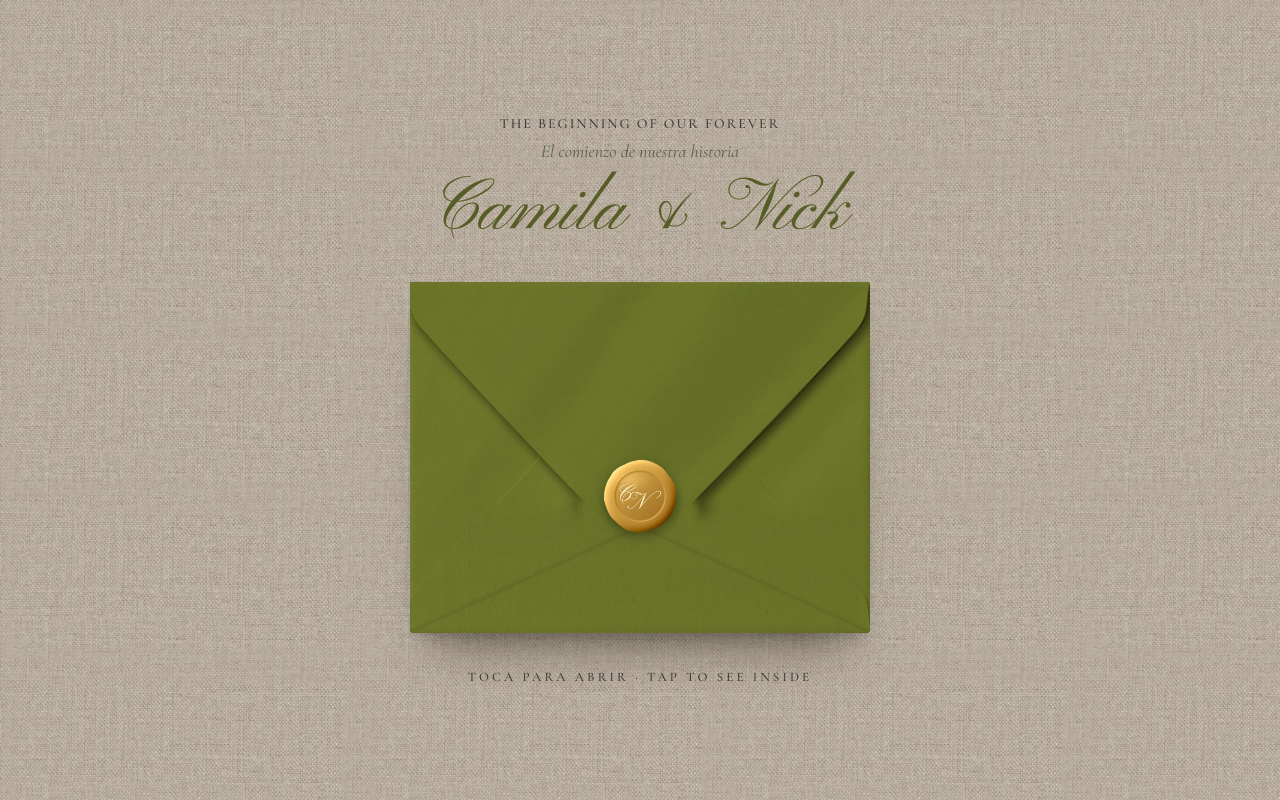
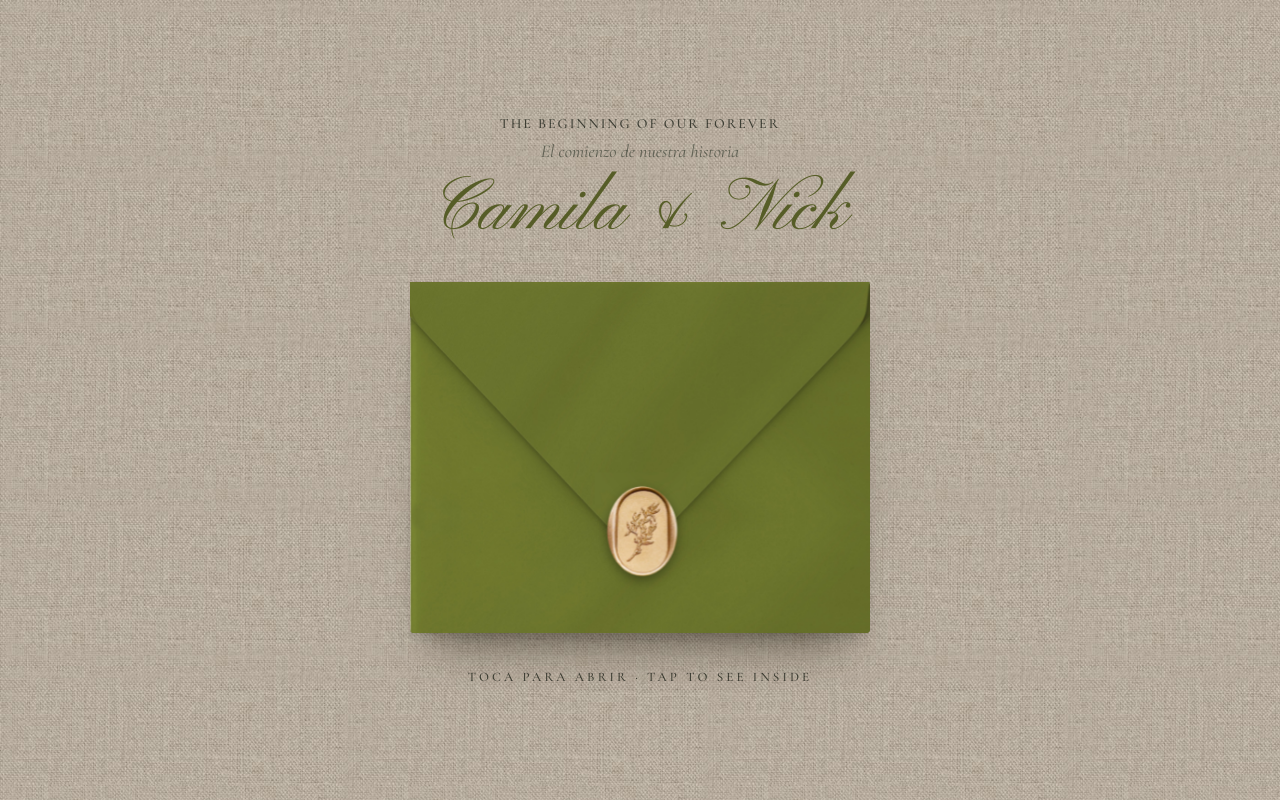
Before and after one commit to camilaandnick/Camila-and-Nick, a plain HTML site: page index.html in a window 1280 px wide. Shown: the top 800 px of the page. Drawn offline with nearby package versions, Linux system fonts and the light colour scheme.

Commit message:
Real envelope on the cover with Camila's oval sprig seal
- Flap is her photographed envelope flap; body uses the plain envelope paper from her PDF, with a natural flap shadow and no drawn-on lines
- Seal is the oval gold sprig seal cut from her PDF at full resolution
- Flap hinge and pocket follow the real flap edges

Co-Authored-By: Claude Opus 5.5 <noreply@anthropic.com>
Claude-Session: https://claude.ai/code/session_01VUW2DL1pxHZW5YBbu8ue5b

```diff
--- a/index.html
+++ b/index.html
@@ -20,7 +20,7 @@
 :root{color-scheme:light;--olive:#69722c;--olive-d:#565d27;--ink:#3c3d33;--soft:#5e5f52;--gold:#b8955a;--ivory:#fbf9f4;--line:#e3ddcf}
 *{box-sizing:border-box;min-width:0}
 html{scroll-behavior:smooth}
-body{margin:0;color:var(--ink);font:18px/1.55 "Cormorant Garamond",Georgia,serif;overflow-x:clip;background:#b7ac9d url(img/linen.jpg?v=7);background-size:360px}
+body{margin:0;color:var(--ink);font:18px/1.55 "Cormorant Garamond",Georgia,serif;overflow-x:clip;background:#b7ac9d url(img/linen.jpg?v=8);background-size:360px}
 body.locked{overflow:hidden;height:100vh}
 img{display:block;max-width:100%}
 button{font:inherit}
@@ -30,10 +30,10 @@ button{font:inherit}
 a{color:inherit}
 a[x-apple-data-detectors]{color:inherit!important;text-decoration:none!important;font:inherit!important}
 :focus-visible{outline:2px solid var(--gold);outline-offset:4px}
-.olivefill-unused{background:#93a246 url(img/linen.jpg?v=7);background-blend-mode:multiply;background-size:300px}
+.olivefill-unused{background:#93a246 url(img/linen.jpg?v=8);background-blend-mode:multiply;background-size:300px}
 
 /* ── cover ── */
-#cover{position:fixed;inset:0;z-index:40;display:grid;place-items:center;background:#b7ac9d url(img/linen.jpg?v=7);background-size:360px;transition:opacity .85s cubic-bezier(.4,0,.2,1)}
+#cover{position:fixed;inset:0;z-index:40;display:grid;place-items:center;background:#b7ac9d url(img/linen.jpg?v=8);background-size:360px;transition:opacity .85s cubic-bezier(.4,0,.2,1)}
 #cover.out{opacity:0;pointer-events:none}
 .cv{display:grid;justify-items:center;text-align:center;padding:24px;gap:4px}
 .cv .cvnames{font-size:clamp(46px,10vw,74px);margin:4px 0 30px}
@@ -51,12 +51,12 @@ a[x-apple-data-detectors]{color:inherit!important;text-decoration:none!important
 .e-card .nm{font:500 clamp(18px,4.2vw,26px)/1.05 "Cormorant Garamond",serif;letter-spacing:.08em;color:var(--olive-d)!important}
 .e-card .dt{font-size:12px;letter-spacing:.22em;color:var(--ink)!important;margin-top:4px}
 .e-card span{text-decoration:none!important}
-.e-pocket{z-index:2;inset:0;border-radius:4px;background:url(img/env-closed-hd.jpg?v=7) top/100% 100% no-repeat;clip-path:polygon(0 0,50% 65.4%,100% 0,100% 100%,0 100%)}
-.e-flap{z-index:3;left:0;top:0;width:100%;height:65.4%;transform-origin:50% 0;transform-style:preserve-3d;transform:rotateX(0deg);transition:transform .8s cubic-bezier(.65,0,.35,1) .2s,z-index 0s .6s;will-change:transform}
+.e-pocket{z-index:2;inset:0;border-radius:4px;background:url(img/env-real.jpg?v=8) top/100% 100% no-repeat;clip-path:polygon(0 9.95%,49.4% 78.6%,100% 9.95%,100% 100%,0 100%)}
+.e-flap{z-index:3;left:0;top:0;width:100%;height:78.6%;transform-origin:50% 0;transform-style:preserve-3d;transform:rotateX(0deg);transition:transform .8s cubic-bezier(.65,0,.35,1) .2s,z-index 0s .6s;will-change:transform}
 .f-front,.f-back{position:absolute;inset:0;-webkit-backface-visibility:hidden;backface-visibility:hidden}
-.f-front{background:url(img/env-closed-hd.jpg?v=7) top/100% 152.9% no-repeat;clip-path:polygon(-1% 0,101% 0,101% 2%,50% 103%,-1% 2%)}
-.f-back{background:url(img/env-liner-hd.webp?v=7) center/100% 100% no-repeat;transform:rotateX(180deg)}
-.e-seal{z-index:4;left:50%;top:61%;width:18%;transform:translate3d(-50%,-50%,0);filter:drop-shadow(0 4px 5px rgba(0,0,0,.35));will-change:transform,opacity}
+.f-front{background:url(img/env-real.jpg?v=8) top/100% 127.2% no-repeat;clip-path:polygon(-1% 0,101% 0,101% 12.7%,49.4% 101.5%,-1% 12.7%)}
+.f-back{background:url(img/env-liner-hd.webp?v=8) center/100% 100% no-repeat;transform:rotateX(180deg)}
+.e-seal{z-index:4;left:50.4%;top:70.8%;width:15.2%;transform:translate3d(-50%,-50%,0);filter:drop-shadow(0 4px 5px rgba(0,0,0,.35));will-change:transform,opacity}
 .env:not(.open) .e-seal{animation:breathe 2.8s cubic-bezier(.45,0,.55,1) infinite}
 .env.open .e-seal{animation:sealOff .6s cubic-bezier(.4,0,.2,1) forwards}
 .env.open .e-flap{transform:rotateX(180deg);z-index:0}
@@ -94,7 +94,7 @@ body.opened .reenv{opacity:1;pointer-events:auto}
    <div class="e-card"><div class="mono"><b>C</b><i>N</i></div><span class="script">Save the date</span><span class="nm">CAMILA<br>&amp; NICK</span><span class="caps dt"><span>09</span> · <span>04</span> · <span>2027</span></span></div>
    <div class="e-pocket"></div>
    <div class="e-flap"><div class="f-front"></div><div class="f-back"></div></div>
-   <img class="e-seal" src="img/seal-cn.webp?v=7" alt="">
+   <img class="e-seal" src="img/seal-pdf.webp?v=8" alt="">
   </button>
   <div class="tap caps">Toca para abrir · Tap to see inside</div>
  </div>
@@ -115,7 +115,7 @@ const want=new URLSearchParams(location.search).get('invitados');
 const key=INV[want]?want:Object.keys(INV)[0], v=INV[key];
 const pdf=document.getElementById('pdf');
 pdf.style.aspectRatio=v.w+'/'+v.h;
-for(let i=0;i<v.n;i++){const im=document.createElement('img');im.src='img/inv/inv'+key+'-'+i+'.jpg?v=7';im.alt='';im.decoding='async';im.style.transitionDelay=(0.15+i*0.1)+'s';pdf.appendChild(im)}
+for(let i=0;i<v.n;i++){const im=document.createElement('img');im.src='img/inv/inv'+key+'-'+i+'.jpg?v=8';im.alt='';im.decoding='async';im.style.transitionDelay=(0.15+i*0.1)+'s';pdf.appendChild(im)}
 v.links.forEach(l=>{const a=document.createElement('a');a.className='hot';a.href=l.uri;a.setAttribute('aria-label',l.label);
  a.style.cssText='left:'+l.x+'%;top:'+l.y+'%;width:'+l.w+'%;height:'+l.h+'%';pdf.appendChild(a)});
 pdf.firstChild&&(pdf.firstChild.alt='Invitación de Camila y Nick');
```
Also changed, not shown: img/env-closed-hd.jpg (deleted), img/env-real.jpg (added), img/seal-cn.webp (deleted), img/seal-pdf.webp (added).
